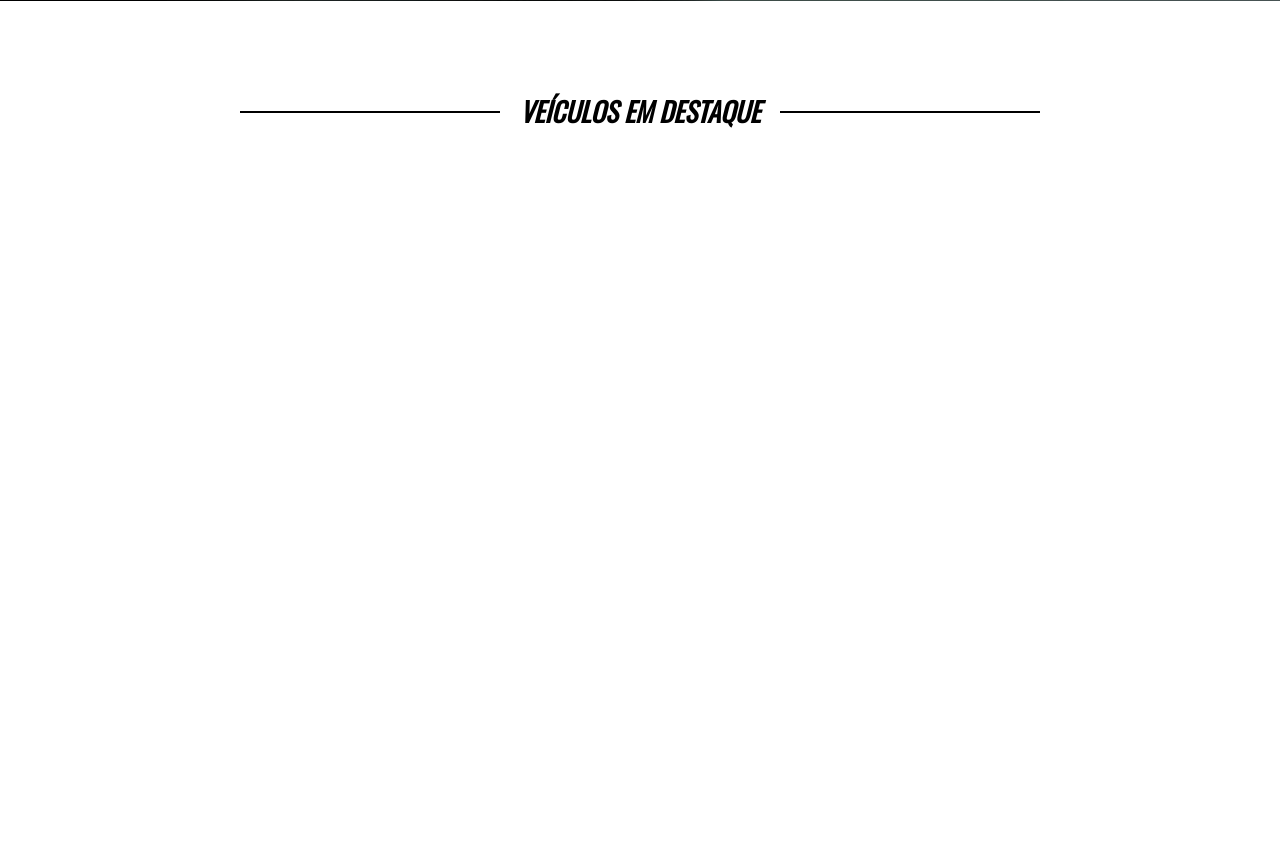
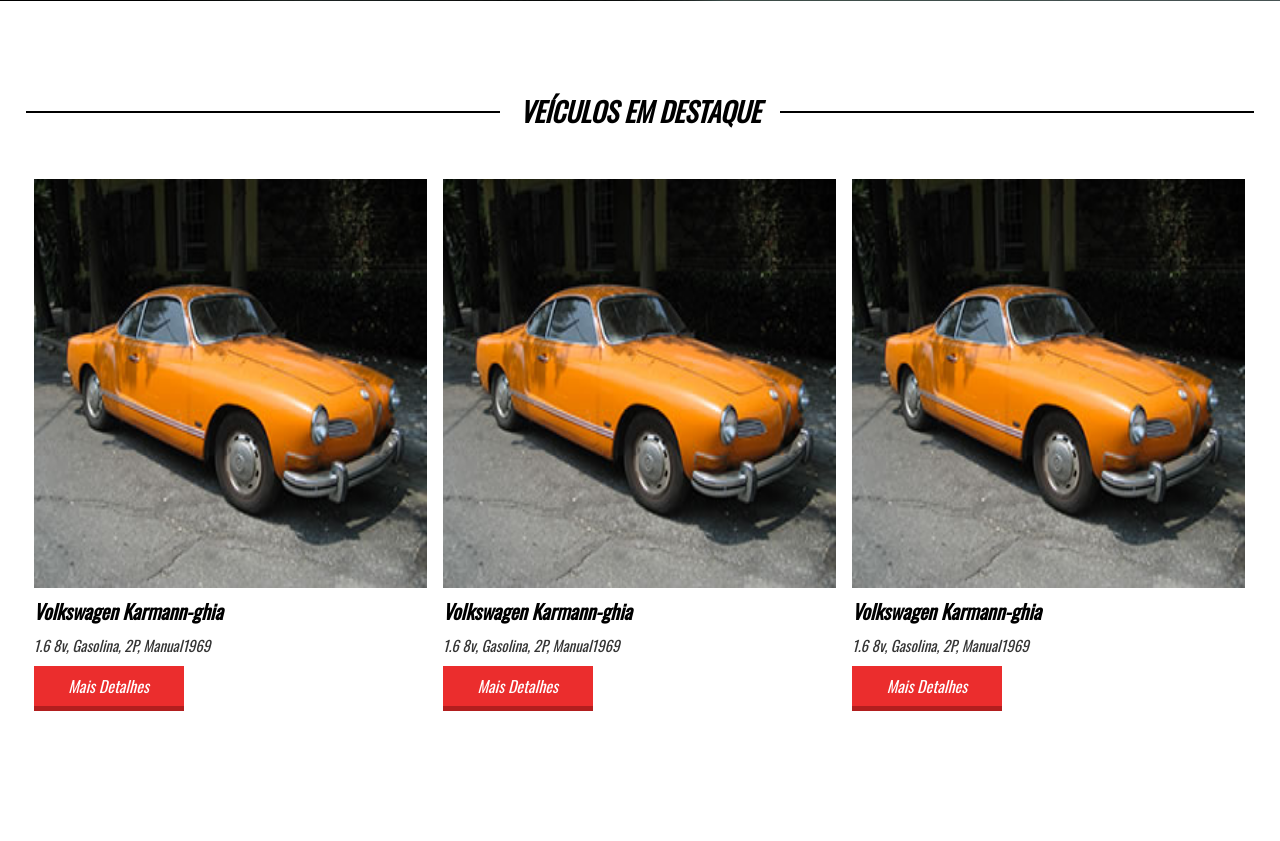
Before and after one commit to DanielSemblano/Front-end-2, a PHP site: page / in a window 1280 px wide. Shown: the part 779-1620 px from the top of the page. Before the commit the page ends 907 px from the top, so only its background shows below. Run offline with PHP 8.4, Linux system fonts and the light colour scheme.

Commit message:
vitrini de carros

```diff
--- a/Projeto_05/css/style.css
+++ b/Projeto_05/css/style.css
@@ -11,7 +11,7 @@
 
 .container{
 	width: 100%;
-	max-width: 1280px;
+	max-width: 1400px;
 	margin:0 auto;
 }
 
@@ -144,8 +144,16 @@
 	padding:90px 2%;
 }
 
+section.veiculos-destaque .container{
+	/*Vamos deixar o padrão que é 1400px*/
+	/*max-width: 1000px;*/
+	padding:40px 0;
+}
+
+
 .line-titulo{
-	max-width: 800px;
+	/*Trocamos por 1400 para seguir com o mesmo tamanho do nosso contexto padrão da classe container!*/
+	max-width: 1400px;
 	margin:0 auto;
 	position: relative;
 	text-align: center;
@@ -159,7 +167,8 @@
 	background:black;
 }
 
-section.veiculos-destaque h2{
+
+section.veiculos-destaque .line-titulo h2{
 	position: relative;
 	background: white;
 	display: inline-block;
@@ -170,6 +179,47 @@
 	text-transform: uppercase;
 }
 
+.vitrine-destaque{
+	float: left;
+	width: 33.3%;
+}
+
+.vitrine-destaque .carro-img{
+	width: 100%;
+	padding-top: 100%;
+	border:8px solid white;
+	background-size: 100% 100%;
+}
+
+.vitrine-destaque h2{
+	padding-left: 8px;
+	color: black;
+	font-style: italic;
+	font-size: 20px;
+}
+
+.vitrine-destaque p{
+	padding-top: 8px;
+	padding-left: 8px;
+	color: #353535;
+	font-size: 15px;
+	font-style: italic;
+}
+
+.vitrine-destaque a{
+	margin-left: 8px;
+	color: white;
+	font-size: 16px;
+	font-style: italic;
+	width: 150px;
+	margin-top:10px;
+	text-align: center;
+	display: block;
+	line-height: 40px;
+	background-color:#EB2D2D;
+	text-decoration: none;
+	border-bottom: 5px solid #B21E1E;
+}
 
 @media screen and (max-width: 768px){
 	section.banner{
@@ -204,4 +254,31 @@
 	width: 270px;
 }
 
+section.veiculos-destaque .line-titulo h2{
+	font-size: 23px;
 }
+
+section.veiculos-destaque .container{
+	max-width: 1000px;
+	padding:40px 0;
+	text-align: center;
+}
+
+.vitrine-destaque{
+	display: inline-block;
+	float: none;
+	width: 80%;
+	margin-top:20px;
+}
+
+.vitrine-destaque a{
+	display: inline-block;
+}
+
+}
+
+@media screen and (max-width: 480px){
+	.vitrine-destaque{
+		width: 100%;
+	}
+}
--- a/Projeto_05/index.html
+++ b/Projeto_05/index.html
@@ -54,6 +54,35 @@
 		<div class="ln1"></div>
 		<h2>Veículos em destaque</h2>
 	</div><!--line-titulo-->
+	<div class="container">
+	<div class="vitrine-destaque">
+		<div style="background-image:url('imagens/carro1.jpg');" class="carro-img"></div><!--carro-img-->
+		<div class="info-carro">
+			<h2>Volkswagen Karmann-ghia</h2>
+			<p>1.6 8v, Gasolina, 2P, Manual1969</p>
+			<a href="">Mais Detalhes</a>
+		</div><!--info-carro-->
+	</div><!--vitrine-destaque-->
+
+	<div class="vitrine-destaque">
+		<div style="background-image:url('imagens/carro1.jpg');" class="carro-img"></div><!--carro-img-->
+		<div class="info-carro">
+			<h2>Volkswagen Karmann-ghia</h2>
+			<p>1.6 8v, Gasolina, 2P, Manual1969</p>
+			<a href="">Mais Detalhes</a>
+		</div><!--info-carro-->
+	</div><!--vitrine-destaque-->
+
+	<div class="vitrine-destaque">
+		<div style="background-image:url('imagens/carro1.jpg');" class="carro-img"></div><!--carro-img-->
+		<div class="info-carro">
+			<h2>Volkswagen Karmann-ghia</h2>
+			<p>1.6 8v, Gasolina, 2P, Manual1969</p>
+			<a href="">Mais Detalhes</a>
+		</div><!--info-carro-->
+	</div><!--vitrine-destaque-->
+	<div class="clear"></div>
+	</div><!--container-->
 </section><!--veiculos-destaque-->
 
 </body>
```
Also changed, not shown: Projeto_05/imagens/carro1.jpg (added).
